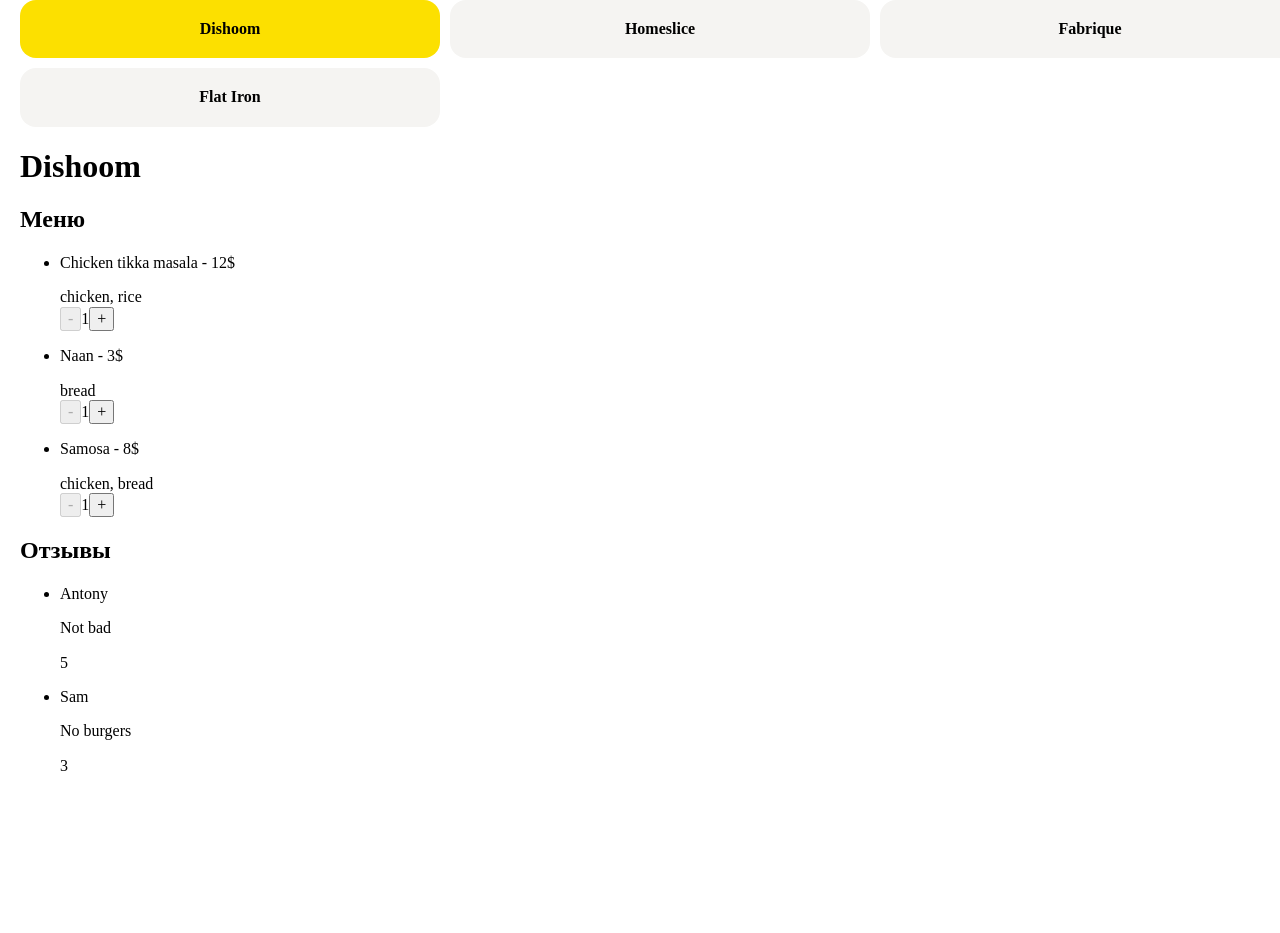
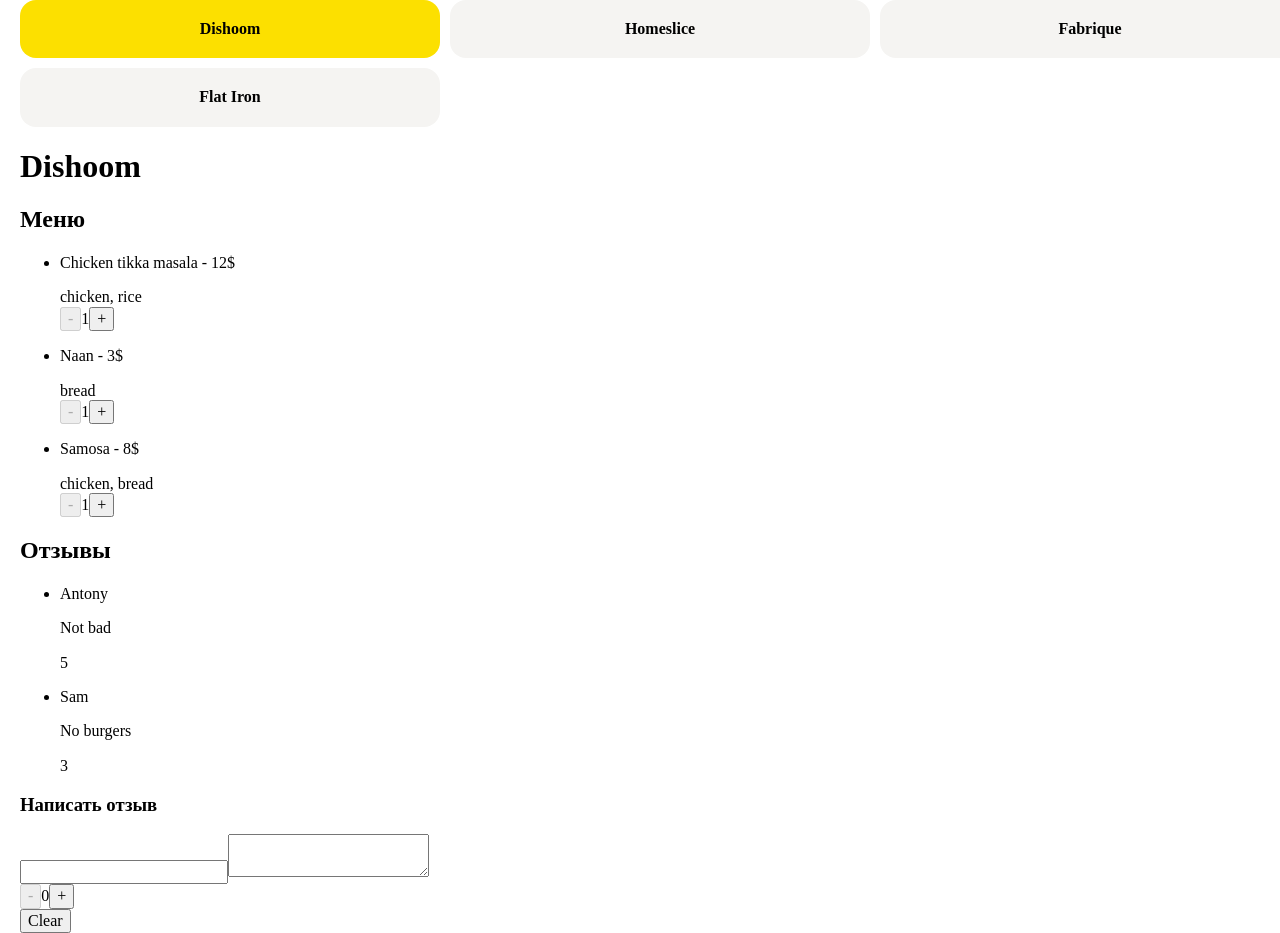
Before and after one commit to kutoline/learn-react, a React (Vite) app: page / in a window 1280 px wide. Shown: the top 933 px of the page. Before the commit the page ends 800 px from the top, so only its background shows below. Built offline with nearby package versions, Linux system fonts and the light colour scheme.

Commit message:
feat: add reviewsForm, lifting state from Counter

```diff
--- a/src/common/components/Counter/Counter.jsx
+++ b/src/common/components/Counter/Counter.jsx
@@ -1,15 +1,23 @@
-import { useCounter } from "./use-counter";
-
-export const Counter = ({ min = 1, max = 10 }) => {
-  const { count, setDecrement, setIncrement } = useCounter(min);
-
+export const Counter = ({
+  count,
+  minDisabled,
+  maxDisabled,
+  handleIncrease = null,
+  handleDecrease = null,
+}) => {
   return (
     <div className="">
-      <button disabled={count === min} onClick={() => setDecrement(count)}>
+      <button
+        disabled={minDisabled}
+        onClick={handleIncrease && ((e) => handleDecrease(e, count))}
+      >
         -
       </button>
       <span>{count}</span>
-      <button disabled={count === max} onClick={() => setIncrement(count)}>
+      <button
+        disabled={maxDisabled}
+        onClick={handleDecrease && ((e) => handleIncrease(e, count))}
+      >
         +
       </button>
     </div>
--- a/src/common/components/Counter/use-counter.js
+++ b/src/common/hooks/use-counter.js
@@ -1,4 +1,4 @@
-import { useState } from "react"
+import { useState } from 'react';
 
 export const useCounter = (currentCount) => {
     const [count, setCount] = useState(currentCount);
--- /dev/null
+++ b/src/common/hooks/use-form.js
@@ -0,0 +1,25 @@
+import { useReducer } from "react";
+
+const CLEAR_FORM = "CLEAR_FORM";
+const UPDATE_FIELD_VALUE = "UPDATE_FIELD_VALUE";
+const INITIAL_STATE = {};
+
+const reducer = (state = {}, { type, payload }) => {
+  switch (type) {
+    case CLEAR_FORM:
+
+      return { ...state, ...payload };
+
+    case UPDATE_FIELD_VALUE:
+      return { ...state, ...payload };
+
+    default:
+      return state;
+  }
+};
+
+export const useForm = (initialState = INITIAL_STATE) => {
+  const [state, dispatch] = useReducer(reducer, initialState);
+
+  return { state, dispatch };
+};
--- a/src/components/RestaurantQuickView/RestaurantQuickView.jsx
+++ b/src/components/RestaurantQuickView/RestaurantQuickView.jsx
@@ -1,12 +1,12 @@
 import { RestaurantMenu } from "./partials/RestaurantMenu";
 import { RestaurantReviews } from "./partials/RestaurantReviews";
 
-export const RestaurantQuickView = ({ name, menu, reviews }) => {
+export const RestaurantQuickView = ({ id, name, menu, reviews }) => {
   return (
     <div>
       <h1>{name}</h1>
       <RestaurantMenu menu={menu} />
-      <RestaurantReviews reviews={reviews} />
+      <RestaurantReviews restaurantId={id} reviews={reviews} />
     </div>
   );
 };
--- /dev/null
+++ b/src/components/RestaurantQuickView/constants/dish-counter.js
@@ -0,0 +1,2 @@
+export const MIN_DISH_QTY = 1;
+export const MAX_DISH_QTY = 5;
--- a/src/components/RestaurantQuickView/partials/Dish.jsx
+++ b/src/components/RestaurantQuickView/partials/Dish.jsx
@@ -1,4 +1,5 @@
-import { Counter } from "../../../common/components/Counter/Counter";
+import { MAX_DISH_QTY, MIN_DISH_QTY } from "../constants/dish-counter";
+import { DishCounter } from "./DishCounter";
 
 export const Dish = ({ id, name, price, ingredients }) => {
   return (
@@ -7,7 +8,11 @@
         {name} - {price}$
       </p>
       <span>{ingredients.join(", ")}</span>
-      <Counter key={id} max={5} />
+      <DishCounter
+        key={id}
+        minDishQty={MIN_DISH_QTY}
+        maxDishQty={MAX_DISH_QTY}
+      />
     </>
   );
 };
--- /dev/null
+++ b/src/components/RestaurantQuickView/partials/DishCounter.jsx
@@ -0,0 +1,18 @@
+import { Counter } from "../../../common/components/Counter/Counter";
+import { useCounter } from "../../../common/hooks/use-counter";
+
+export const DishCounter = ({ minDishQty, maxDishQty }) => {
+  const { count, setIncrement, setDecrement } = useCounter(minDishQty);
+
+  return (
+    <>
+      <Counter
+        handleDecrease={setDecrement}
+        handleIncrease={setIncrement}
+        count={count}
+        minDisabled={count === minDishQty}
+        maxDisabled={count === maxDishQty}
+      />
+    </>
+  );
+};
--- a/src/components/RestaurantQuickView/partials/RestaurantMenu.jsx
+++ b/src/components/RestaurantQuickView/partials/RestaurantMenu.jsx
@@ -1,4 +1,3 @@
-import { Counter } from "../../../common/components/Counter/Counter";
 import { Dish } from "./Dish";
 
 export const RestaurantMenu = ({ menu }) => {
--- a/src/components/RestaurantQuickView/partials/RestaurantReviews.jsx
+++ b/src/components/RestaurantQuickView/partials/RestaurantReviews.jsx
@@ -1,4 +1,6 @@
-export const RestaurantReviews = ({ reviews }) => {
+import { ReviewForm } from "../../ReviewForm/ReviewForm";
+
+export const RestaurantReviews = ({ restaurantId, reviews }) => {
   if (!reviews.length) {
     return <p>Никто не оставил отзывов об этом ресторане</p>;
   }
@@ -17,6 +19,11 @@
           );
         })}
       </ul>
+      <ReviewForm
+        key={restaurantId}
+        restaurantId={restaurantId}
+        formTitle="Написать отзыв"
+      />
     </div>
   );
 };
--- /dev/null
+++ b/src/components/ReviewForm/ReviewForm.jsx
@@ -0,0 +1,57 @@
+import { useForm } from "../../common/hooks/use-form";
+import { ReviewRatingCounter } from "./partials/ReviewRatingCounter";
+import { MIN_RATING, MAX_RATING } from "./constants/rating-counter";
+
+export const ReviewForm = ({ restaurantId, formTitle = "" }) => {
+  const {
+    state: { name, text, rating },
+    dispatch,
+  } = useForm({ name: "", text: "", rating: 0 });
+
+  const handleResetForm = (e) => {
+    e.preventDefault();
+
+    dispatch({
+      type: "CLEAR_FORM",
+      payload: { name: "", text: "", rating: 0 },
+    });
+  };
+
+  const handleUpdateFieldValue = (name, value) => {
+    dispatch({
+      type: "UPDATE_FIELD_VALUE",
+      payload: { [name]: value },
+    });
+  };
+
+  return (
+    <div>
+      {formTitle && <h3>{formTitle}</h3>}
+      <form>
+        <input
+          type="text"
+          name="name"
+          value={name}
+          onChange={(e) =>
+            handleUpdateFieldValue(e.target.name, e.target.value)
+          }
+        />
+        <textarea
+          name="text"
+          value={text}
+          onChange={(e) =>
+            handleUpdateFieldValue(e.target.name, e.target.value)
+          }
+        />
+        <ReviewRatingCounter
+          currentRating={rating}
+          minRating={MIN_RATING}
+          maxRating={MAX_RATING}
+          handleChangeRatingReview={handleUpdateFieldValue}
+          key={`${restaurantId}${rating}`}
+        />
+        <button onClick={handleResetForm}>Clear</button>
+      </form>
+    </div>
+  );
+};
--- /dev/null
+++ b/src/components/ReviewForm/constants/rating-counter.js
@@ -0,0 +1,2 @@
+export const MIN_RATING = 1;
+export const MAX_RATING = 5;
--- /dev/null
+++ b/src/components/ReviewForm/partials/ReviewRatingCounter.jsx
@@ -0,0 +1,35 @@
+import { Counter } from "../../../common/components/Counter/Counter";
+
+export const ReviewRatingCounter = ({
+  minRating,
+  maxRating,
+  handleChangeRatingReview,
+  currentRating,
+}) => {
+  const handleDecreaseRating = (e, rating) => {
+    e.preventDefault();
+    const newRatingValue = rating - 1;
+
+    handleChangeRatingReview("rating", newRatingValue);
+  };
+
+  const handleIncreaseRating = (e, rating) => {
+    const newRatingValue = rating + 1;
+
+    e.preventDefault();
+    handleChangeRatingReview("rating", newRatingValue);
+  };
+
+  return (
+    <>
+      <Counter
+        handleDecrease={handleDecreaseRating}
+        handleIncrease={handleIncreaseRating}
+        count={currentRating}
+        minDisabled={currentRating <= minRating}
+        maxDisabled={currentRating === maxRating}
+      />
+      <input type="hidden" name="rating" value={currentRating} />
+    </>
+  );
+};
```
